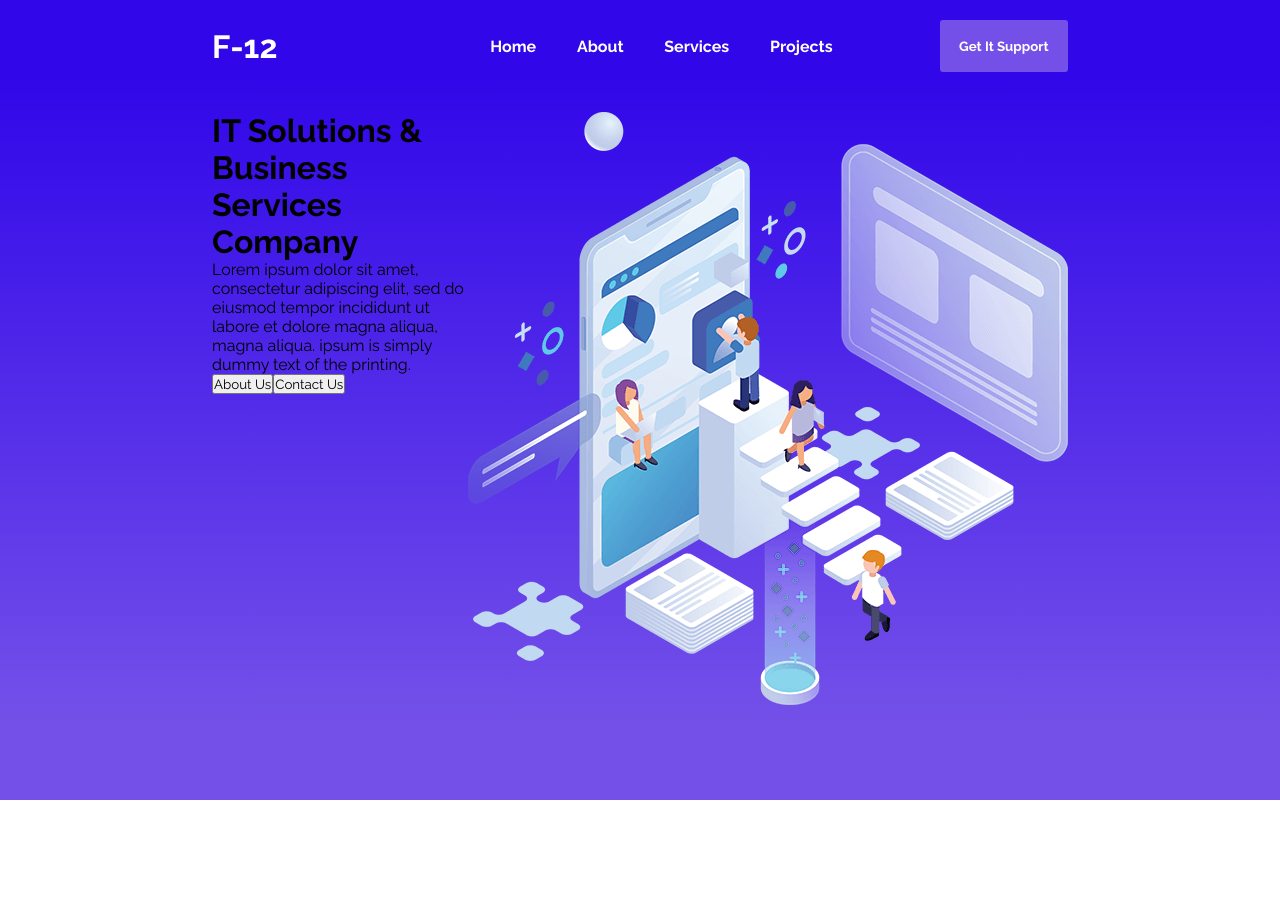
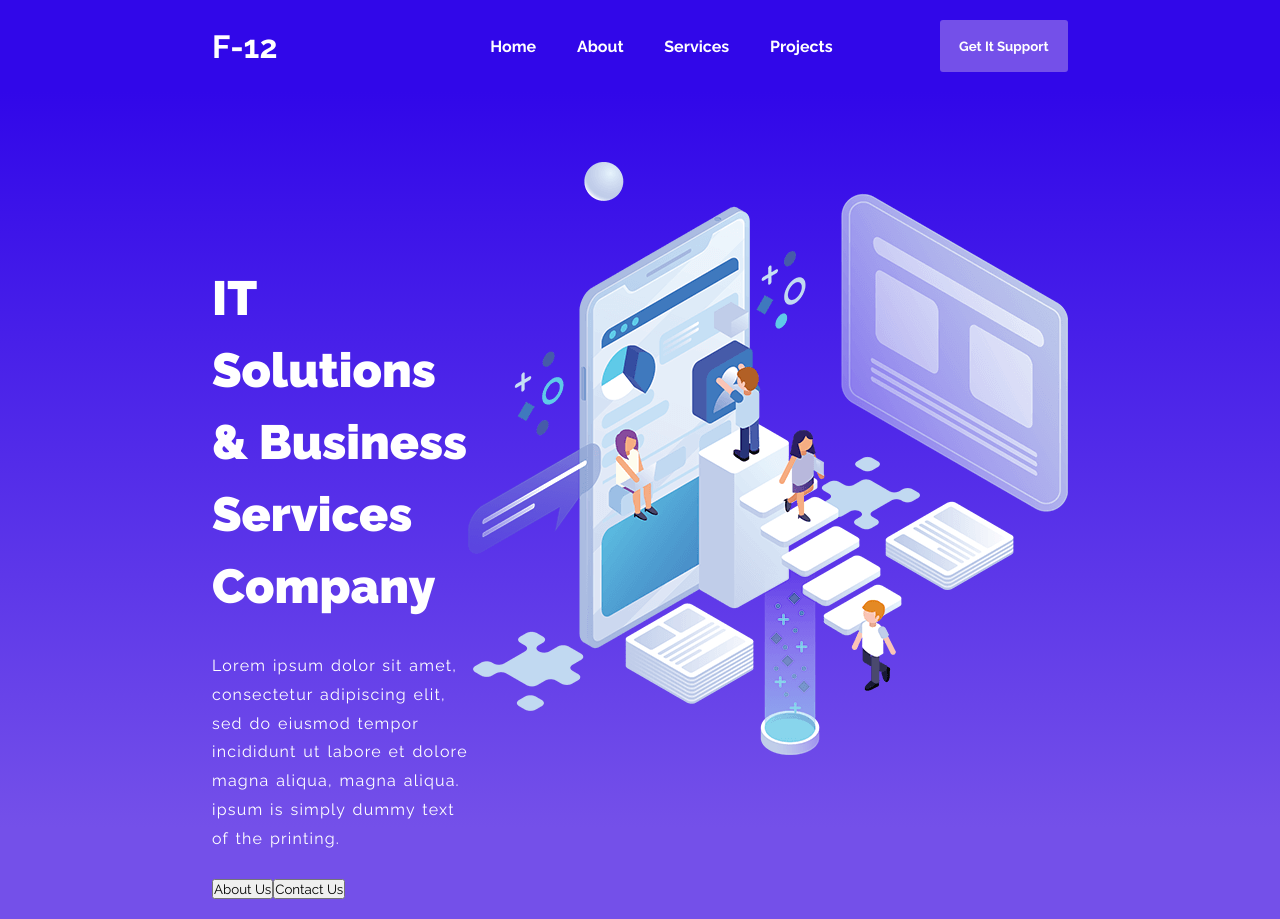
Before and after one commit to Trend20/F-12, a React (Create React App) app: page / in a window 1280 px wide. Before the commit the page ends 800 px from the top, so only its background shows below. Built offline with nearby package versions, Linux system fonts and the light colour scheme.

Commit message:
hero section style

```diff
--- a/src/components/Hero/Hero.css
+++ b/src/components/Hero/Hero.css
@@ -3,4 +3,30 @@
   width: 70%;
   margin: auto;
   padding: 20px;
+  margin-top: 50px;
 }
+
+.hero-text {
+  display: flex;
+  flex-direction: column;
+  color: #fff;
+  width: 50%;
+  margin-top: 100px;
+}
+
+.hero-text h1 {
+  font-size: 3rem;
+  line-height: 1.5;
+  font-weight: 900;
+}
+
+.hero-text p {
+  line-height: 1.8;
+  margin-top: 30px;
+  letter-spacing: 1.2px;
+  word-spacing: 1.5px;
+}
+
+.hero-btn {
+  margin-top: 25px;
+}
--- a/src/components/Hero/Hero.js
+++ b/src/components/Hero/Hero.js
@@ -13,8 +13,8 @@ function Hero() {
         tempor incididunt ut labore et dolore magna aliqua, magna aliqua. ipsum is simply dummy text of the printing.
         </p>
         <div className="hero-btn">
-          <button>About Us</button>
-          <button>Contact Us</button>
+          <button id='about-btn'>About Us</button>
+          <button id='contact-btn'>Contact Us</button>
         </div>
       </div>
 
```
